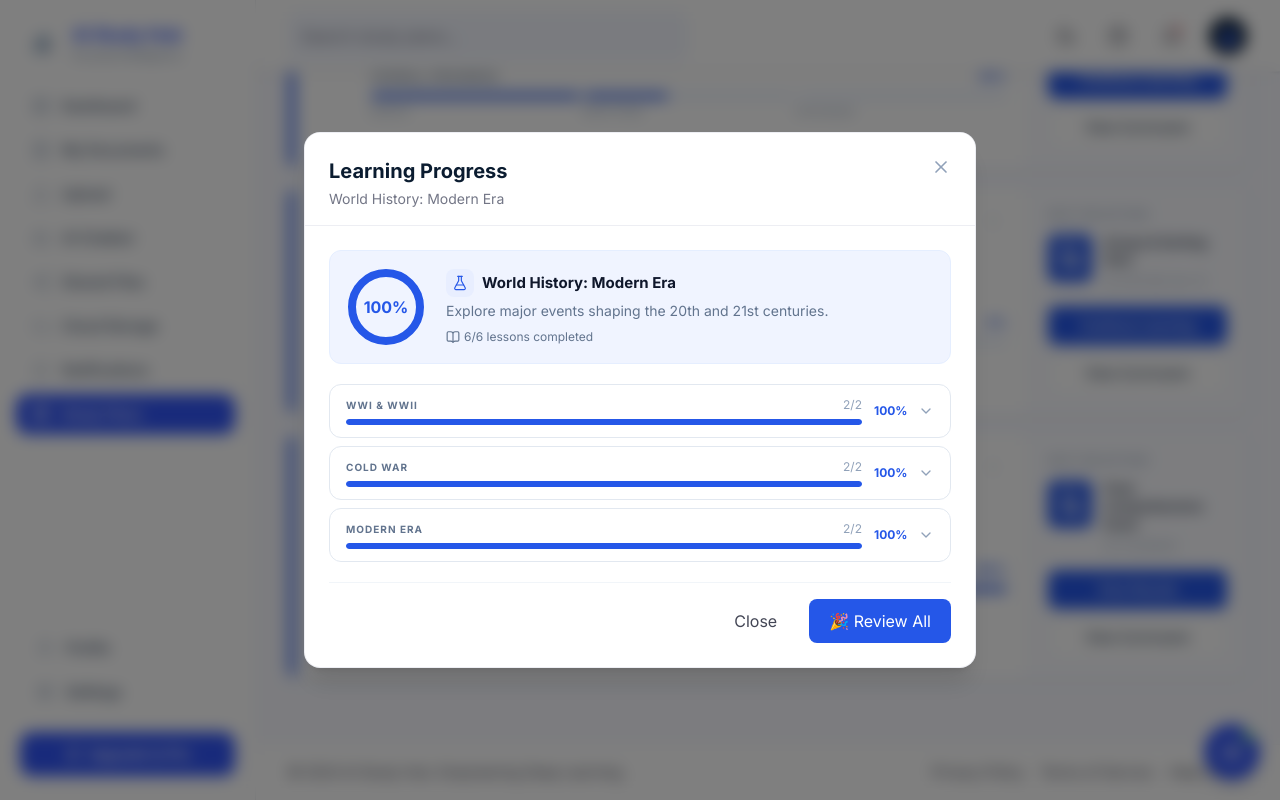
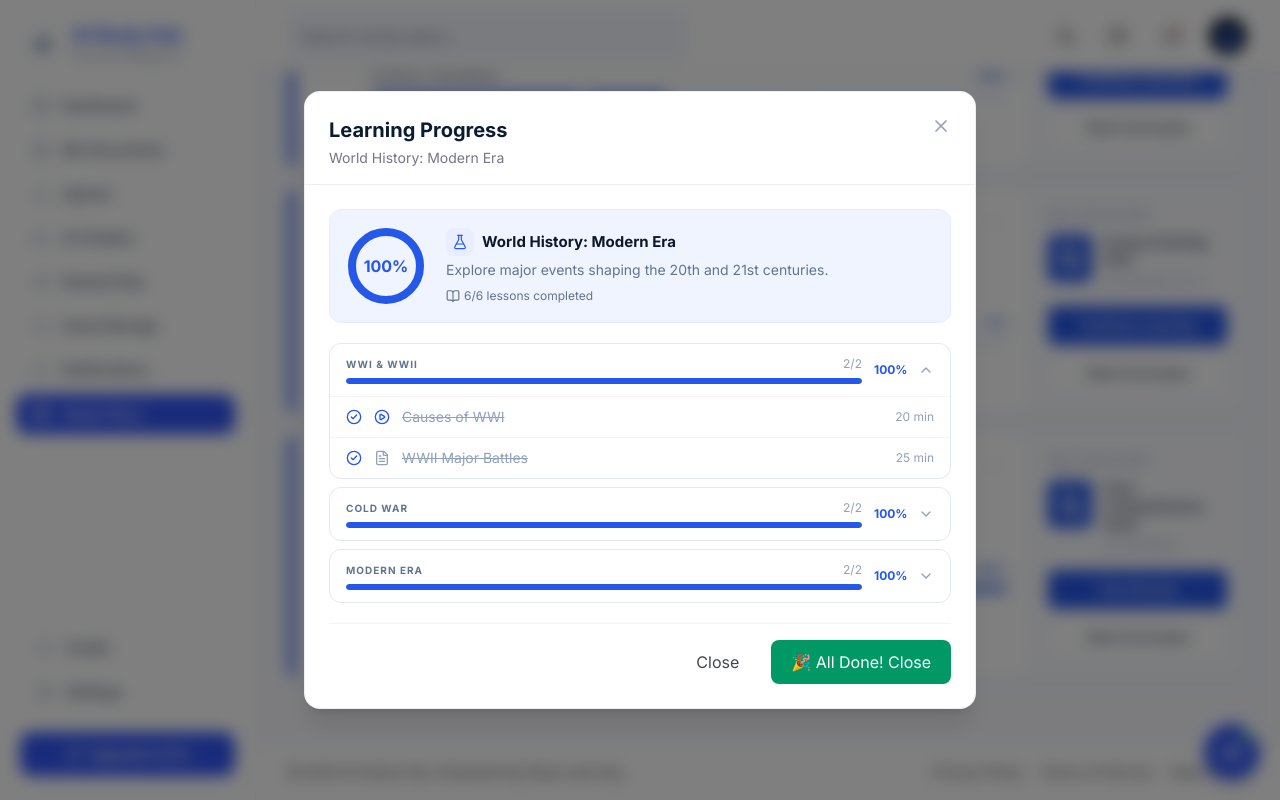
Before and after one commit to huynhduybinh24/SWP391_AIStudyHub, a React (Vite) app in the folder FrontEnd/: page /dashboard/study-plans in a window 1280 px wide. Both pictures are taken after a click on the button "View Results". Built offline with nearby package versions, Linux system fonts and the light colour scheme; the HTML template or start-up script is replaced by a standard one.

Commit message:
feat: create LearningProgressModal component for tracking lesson completion and section progress

```diff
--- a/FrontEnd/src/features/study-plans/pages/LearningProgressModal.tsx
+++ b/FrontEnd/src/features/study-plans/pages/LearningProgressModal.tsx
@@ -1,4 +1,4 @@
-import { useState } from 'react'
+import { useEffect, useMemo, useState } from 'react'
 import {
   CheckCircle2,
   Circle,
@@ -30,7 +30,7 @@ export type LearningLesson = {
 
 export type LearningSection = {
   label: string
-  value: number // 0–100
+  value: number
   lessons: LearningLesson[]
 }
 
@@ -49,13 +49,13 @@ interface Props {
   plan: LearningProgressPlan | null
 }
 
-// ─── Helpers ─────────────────────────────────────────────
+// ─── Lesson type icon ─────────────────────────────────────
 
 function LessonTypeIcon({ type }: { type: LessonType }) {
   const map: Record<LessonType, { icon: React.ComponentType<{ className?: string }>, color: string }> = {
-    video:    { icon: PlayCircle, color: 'text-blue-500' },
-    reading:  { icon: FileText,   color: 'text-slate-400' },
-    quiz:     { icon: HelpCircle, color: 'text-amber-500' },
+    video:    { icon: PlayCircle, color: 'text-[#2557E8]'   },
+    reading:  { icon: FileText,   color: 'text-slate-400'   },
+    quiz:     { icon: HelpCircle, color: 'text-amber-500'   },
     practice: { icon: Code2,      color: 'text-emerald-500' },
   }
   const { icon: Icon, color } = map[type]
@@ -65,19 +65,75 @@ function LessonTypeIcon({ type }: { type: LessonType }) {
 // ─── Component ───────────────────────────────────────────
 
 export function LearningProgressModal({ isOpen, onClose, plan }: Props) {
+  // ── All hooks MUST be called before any conditional return ──
+
+  const [completedIds, setCompletedIds] = useState<Set<string>>(new Set())
   const [expandedSection, setExpandedSection] = useState<string | null>(null)
 
+  // Reset state when plan changes
+  useEffect(() => {
+    if (!plan) return
+    const initial = new Set(
+      plan.sections.flatMap((s) => s.lessons.filter((l) => l.completed).map((l) => l.id))
+    )
+    setCompletedIds(initial)
+    // Auto-expand first section with incomplete lessons
+    const target = plan.sections.find((s) => s.lessons.some((l) => !initial.has(l.id)))
+    setExpandedSection(target?.label ?? plan.sections[0]?.label ?? null)
+  }, [plan?.id]) // eslint-disable-line react-hooks/exhaustive-deps
+
+  // ── Derived: per-section stats (hook before guard) ───────
+  const sectionStats = useMemo(
+    () =>
+      (plan?.sections ?? []).map((section) => {
+        const done = section.lessons.filter((l) => completedIds.has(l.id)).length
+        const pct  =
+          section.lessons.length === 0
+            ? 0
+            : Math.round((done / section.lessons.length) * 100)
+        return { done, total: section.lessons.length, pct }
+      }),
+    [plan?.sections, completedIds]
+  )
+
+  // ── Now safe to early-return after all hooks ─────────────
   if (!plan) return null
 
+  // ── Non-hook derived values ───────────────────────────────
   const allLessons     = plan.sections.flatMap((s) => s.lessons)
-  const completedCount = allLessons.filter((l) => l.completed).length
   const totalCount     = allLessons.length
-  const nextLesson     = allLessons.find((l) => !l.completed)
+  const completedCount = allLessons.filter((l) => completedIds.has(l.id)).length
+  const overallPct     = totalCount === 0 ? 0 : Math.round((completedCount / totalCount) * 100)
+  const nextLesson     = allLessons.find((l) => !completedIds.has(l.id))
 
   // SVG circular progress
-  const radius   = 34
-  const circum   = 2 * Math.PI * radius
-  const dashOffset = circum * (1 - plan.overallProgress / 100)
+  const radius  = 34
+  const circum  = 2 * Math.PI * radius
+  const dashOff = circum * (1 - overallPct / 100)
+
+  // ── Handlers ─────────────────────────────────────────────
+
+  const toggleLesson = (id: string) => {
+    setCompletedIds((prev) => {
+      const next = new Set(prev)
+      if (next.has(id)) next.delete(id)
+      else next.add(id)
+      return next
+    })
+  }
+
+  const handleResume = () => {
+    if (!nextLesson) return
+    // Mark the next lesson as completed
+    setCompletedIds((prev) => new Set([...prev, nextLesson.id]))
+    // Expand the section containing it
+    const ownerSection = plan.sections.find((s) =>
+      s.lessons.some((l) => l.id === nextLesson.id)
+    )
+    if (ownerSection) setExpandedSection(ownerSection.label)
+  }
+
+  // ─────────────────────────────────────────────────────────
 
   return (
     <Modal
@@ -89,27 +145,28 @@ export function LearningProgressModal({ isOpen, onClose, plan }: Props) {
     >
       {/* ── Overview banner ── */}
       <div className="flex items-center gap-5 rounded-xl bg-[#f0f4ff] border border-[#e5eeff] p-4 mb-5">
-        {/* Circular progress */}
+        {/* Circular progress ring */}
         <div className="relative flex items-center justify-center w-[80px] h-[80px] shrink-0">
           <svg className="absolute inset-0 w-full h-full -rotate-90" viewBox="0 0 80 80">
-            <circle cx="40" cy="40" r={radius} fill="none" stroke="#e5eeff" strokeWidth="8" />
+            <circle cx="40" cy="40" r={radius} fill="none" stroke="#dce8ff" strokeWidth="8" />
             <circle
               cx="40" cy="40" r={radius} fill="none"
               stroke="#2557E8" strokeWidth="8"
               strokeLinecap="round"
               strokeDasharray={circum}
-              strokeDashoffset={dashOffset}
-              className="transition-all duration-700"
+              strokeDashoffset={dashOff}
+              className="transition-all duration-500"
             />
           </svg>
           <span className="text-[16px] font-extrabold text-[#2557E8] z-10">
-            {plan.overallProgress}%
+            {overallPct}%
           </span>
         </div>
 
+        {/* Plan info */}
         <div className="flex-1 min-w-0">
           <div className="flex flex-wrap items-center gap-2 mb-1">
-            <div className="w-7 h-7 rounded-lg bg-[#e8eeff] flex items-center justify-center">
+            <div className="w-7 h-7 rounded-lg bg-[#e8eeff] flex items-center justify-center shrink-0">
               <FlaskConical className="size-4 text-[#2557E8]" strokeWidth={1.75} />
             </div>
             <h3 className="font-bold text-slate-900 text-[15px] leading-snug">
@@ -117,18 +174,20 @@ export function LearningProgressModal({ isOpen, onClose, plan }: Props) {
             </h3>
             {plan.isAiGenerated && (
               <span className="inline-flex items-center gap-1 rounded-full bg-[#00897B] text-white text-[9px] font-bold px-2 py-0.5 uppercase tracking-wide">
-                <Sparkles className="size-2.5" />AI
+                <Sparkles className="size-2.5" /> AI
               </span>
             )}
           </div>
+
           <p className="text-slate-500 text-sm line-clamp-1">{plan.description}</p>
+
           <div className="flex flex-wrap gap-4 mt-2 text-xs text-slate-500">
             <span className="flex items-center gap-1">
               <BookOpen className="size-3.5" />
               {completedCount}/{totalCount} lessons completed
             </span>
             {nextLesson && (
-              <span className="flex items-center gap-1 text-[#2557E8] font-medium">
+              <span className="flex items-center gap-1 text-[#2557E8] font-semibold">
                 <Clock3 className="size-3.5" />
                 Next: {nextLesson.title}
               </span>
@@ -137,16 +196,17 @@ export function LearningProgressModal({ isOpen, onClose, plan }: Props) {
         </div>
       </div>
 
-      {/* ── Sections ── */}
+      {/* ── Sections accordion ── */}
       <div className="flex flex-col gap-2">
-        {plan.sections.map((section) => {
+        {plan.sections.map((section, idx) => {
           const isExpanded = expandedSection === section.label
-          const done = section.lessons.filter((l) => l.completed).length
+          const { done, total, pct } = sectionStats[idx]
 
           return (
             <div key={section.label} className="rounded-xl border border-slate-200 overflow-hidden">
               {/* Section header */}
               <button
+                type="button"
                 onClick={() => setExpandedSection(isExpanded ? null : section.label)}
                 className="w-full flex items-center gap-3 px-4 py-3 hover:bg-slate-50 transition-colors text-left"
               >
@@ -155,42 +215,48 @@ export function LearningProgressModal({ isOpen, onClose, plan }: Props) {
                     <span className="text-[10px] font-bold text-slate-500 uppercase tracking-widest">
                       {section.label}
                     </span>
-                    <span className="text-xs text-slate-400">
-                      {done}/{section.lessons.length}
-                    </span>
+                    <span className="text-xs text-slate-400">{done}/{total}</span>
                   </div>
                   <div className="h-1.5 w-full bg-[#e5eeff] rounded-full overflow-hidden">
                     <div
                       className="h-full bg-[#2557E8] rounded-full transition-all duration-500"
-                      style={{ width: `${section.value}%` }}
+                      style={{ width: `${pct}%` }}
                     />
                   </div>
                 </div>
                 <span className="text-xs font-bold text-[#2557E8] w-8 text-right shrink-0">
-                  {section.value}%
+                  {pct}%
                 </span>
                 {isExpanded
-                  ? <ChevronUp className="size-4 text-slate-400 shrink-0" />
+                  ? <ChevronUp   className="size-4 text-slate-400 shrink-0" />
                   : <ChevronDown className="size-4 text-slate-400 shrink-0" />
                 }
               </button>
 
-              {/* Lessons list */}
+              {/* Lesson rows */}
               {isExpanded && (
                 <div className="border-t border-slate-100 divide-y divide-slate-100">
-                  {section.lessons.map((lesson) => (
-                    <div key={lesson.id} className="flex items-center gap-3 px-4 py-2.5 hover:bg-slate-50/60 transition-colors">
-                      {lesson.completed
+                  {section.lessons.map((lesson) => {
+                    const isDone = completedIds.has(lesson.id)
+                    return (
+                      <button
+                        key={lesson.id}
+                        type="button"
+                        onClick={() => toggleLesson(lesson.id)}
+                        className="w-full flex items-center gap-3 px-4 py-2.5 hover:bg-slate-50/80 transition-colors text-left"
+                      >
+                        {isDone
                           ? <CheckCircle2 className="size-4 text-[#2557E8] shrink-0" />
-                        : <Circle className="size-4 text-slate-300 shrink-0" />
+                          : <Circle       className="size-4 text-slate-300 shrink-0" />
                         }
                         <LessonTypeIcon type={lesson.type} />
-                      <span className={`flex-1 text-sm ${lesson.completed ? 'text-slate-400 line-through' : 'text-slate-700'}`}>
+                        <span className={`flex-1 text-sm ${isDone ? 'text-slate-400 line-through' : 'text-slate-700'}`}>
                           {lesson.title}
                         </span>
                         <span className="text-xs text-slate-400 shrink-0">{lesson.duration}</span>
-                    </div>
-                  ))}
+                      </button>
+                    )
+                  })}
                 </div>
               )}
             </div>
@@ -201,12 +267,23 @@ export function LearningProgressModal({ isOpen, onClose, plan }: Props) {
       {/* ── Footer ── */}
       <div className="flex items-center justify-end gap-3 mt-5 pt-4 border-t border-slate-100">
         <Button variant="ghost" onClick={onClose}>Close</Button>
+        {overallPct === 100 ? (
           <Button
             variant="primary"
-          className="bg-[#2557E8] hover:bg-[#1d4ed8] text-white"
+            className="bg-emerald-600 hover:bg-emerald-700 text-white"
+            onClick={onClose}
           >
-          {nextLesson ? 'Resume Learning' : '🎉 Review All'}
+            🎉 All Done! Close
           </Button>
+        ) : (
+          <Button
+            variant="primary"
+            className="bg-[#2557E8] hover:bg-[#1d4ed8] text-white px-6"
+            onClick={handleResume}
+          >
+            Resume Learning
+          </Button>
+        )}
       </div>
     </Modal>
   )
```
Lines whose indentation alone changed are shown as unchanged.
